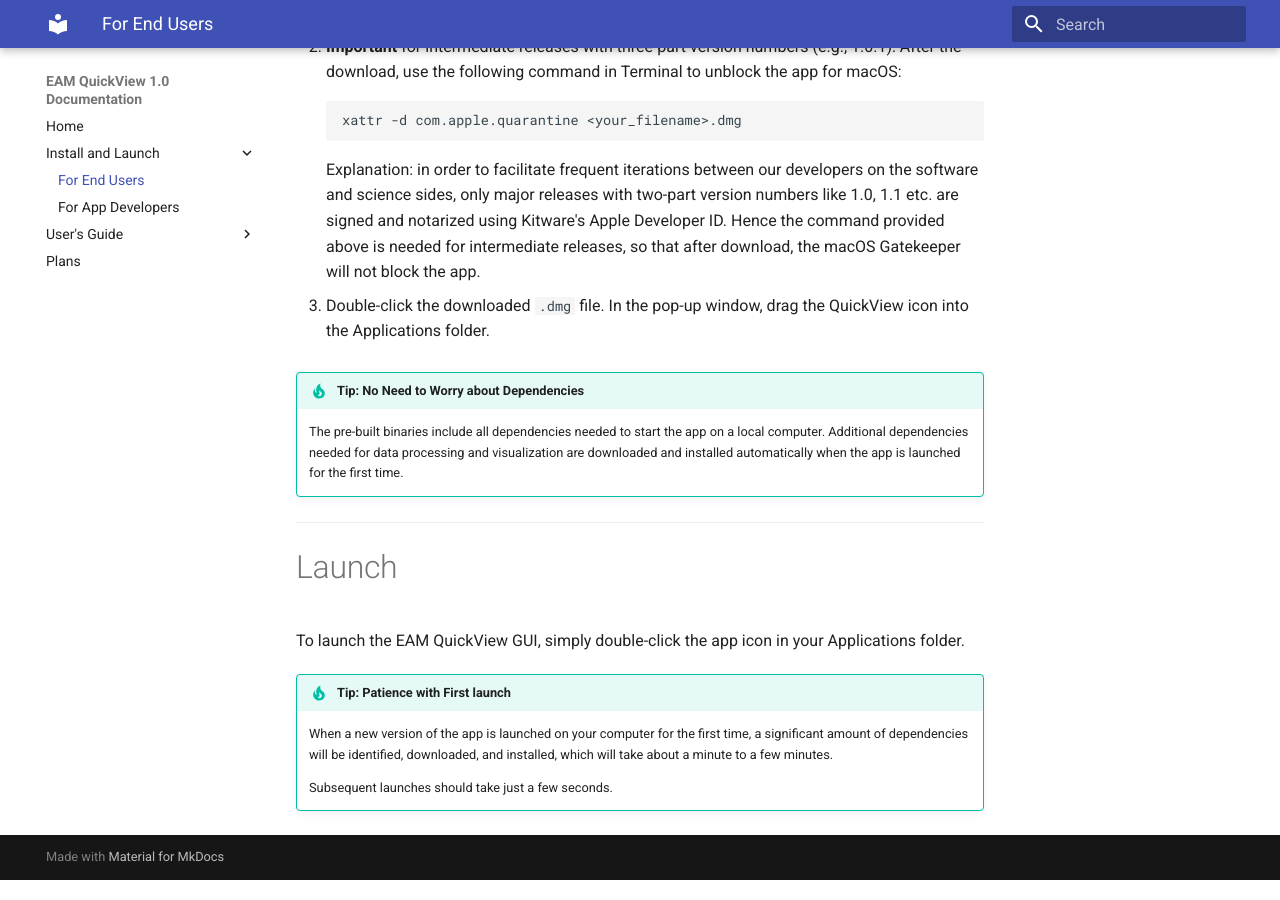
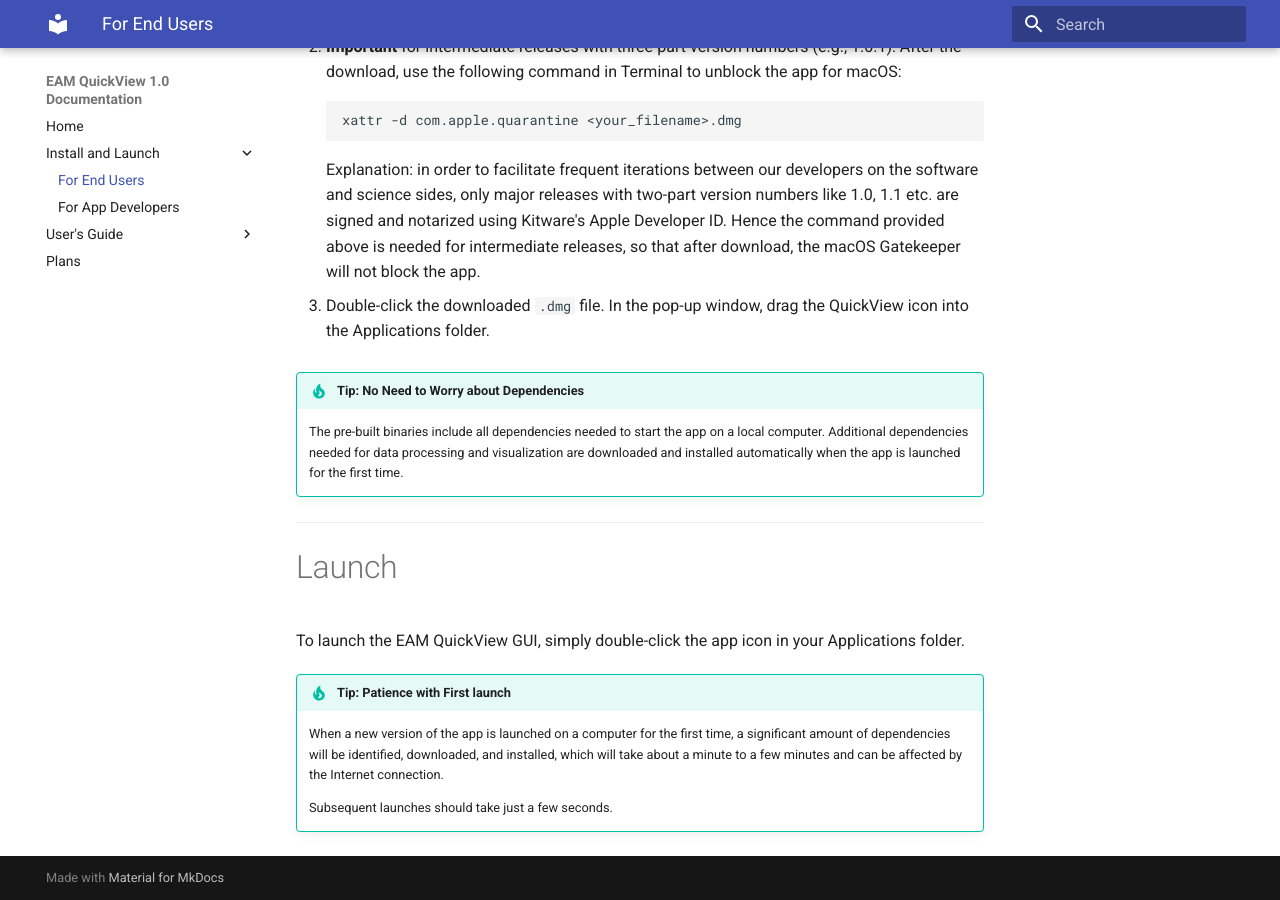
Before and after one commit to Kitware/QuickView, an MkDocs documentation site: the page built from docs/setup/for_end_users.md, in a window 1280 px wide and 900 px high, scrolled down 556 px. Built offline with MkDocs 1.6.1 and Material for MkDocs 9.7.7, drawn with Linux system fonts in a browser that asks for light colours.

Commit message:
docs: misc small edits

```diff
--- a/docs/setup/for_end_users.md
+++ b/docs/setup/for_end_users.md
@@ -50,8 +50,9 @@
 
 !!! tip "Tip: Patience with First launch"
 
-    When a new version of the app is launched on your computer for the
+    When a new version of the app is launched on a computer for the
     first time, a significant amount of dependencies will be identified,
-    downloaded, and installed, which will take about a minute to a few minutes.
+    downloaded, and installed, which will take about a minute to a few minutes
+    and can be affected by the Internet connection.
 
     Subsequent launches should take just a few seconds.
```
Also changed, not shown: docs/userguide/data_requirements.md (+2 -1 lines).
